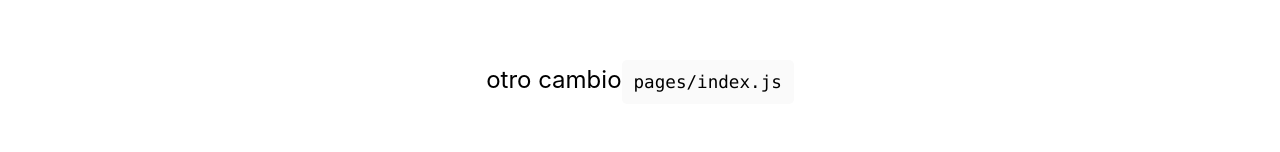
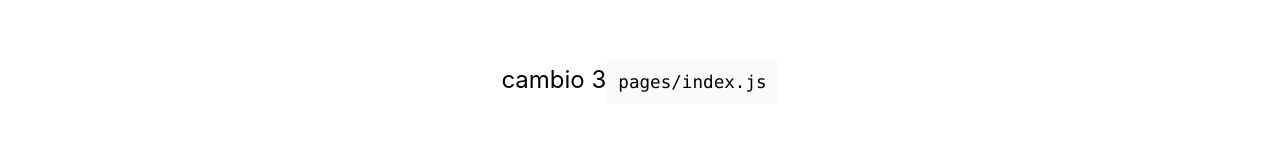
Before and after one commit to LArroyoS/SoleccServer, a Next.js app: page / in a window 1280 px wide. Shown: the part 140-292 px from the top of the page. Built offline with nearby package versions, Linux system fonts and the light colour scheme.

Commit message:
cambio 3

```diff
--- a/pages/index.js
+++ b/pages/index.js
@@ -17,7 +17,7 @@ export default function Home() {
         </h1>
 
         <p className={styles.description}>
-          otro cambio
+          cambio 3
           <code className={styles.code}>pages/index.js</code>
         </p>
 
```
